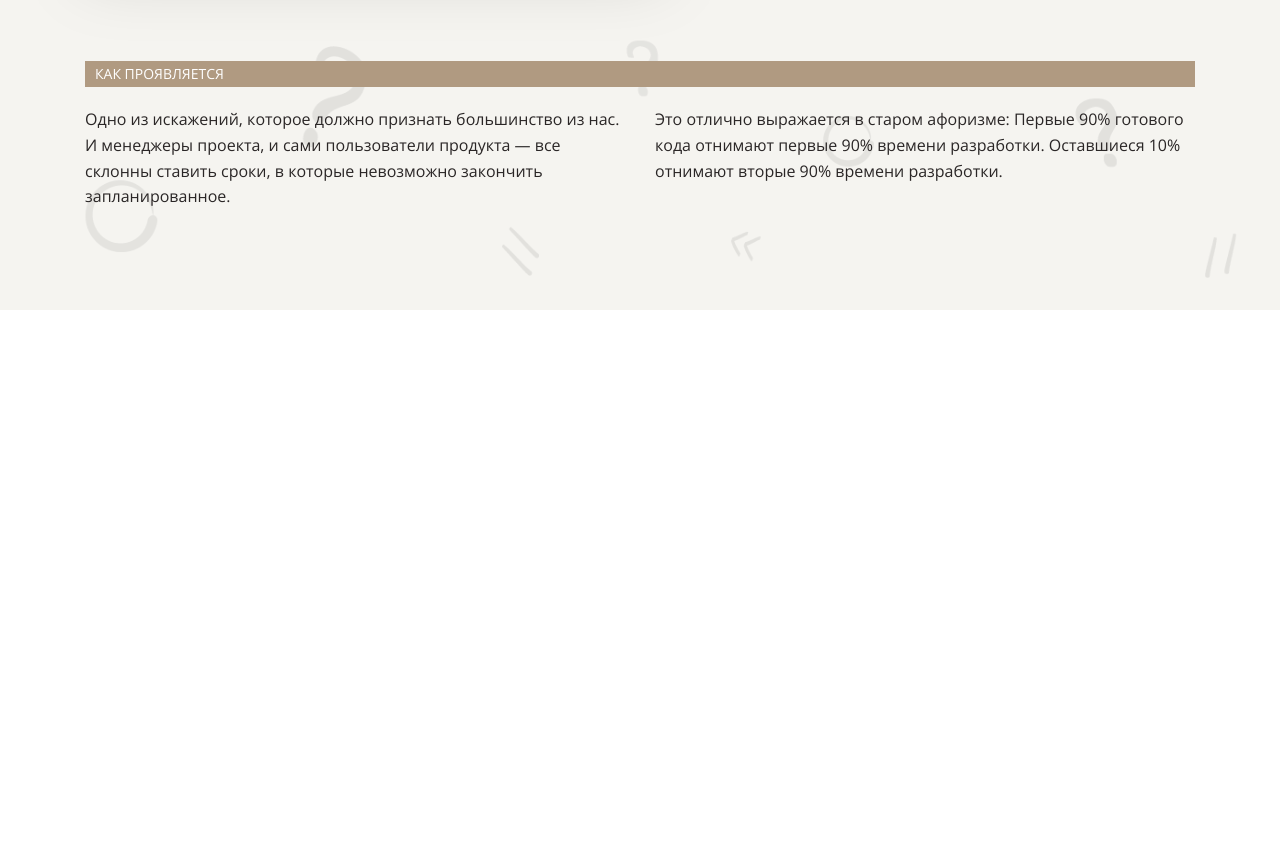
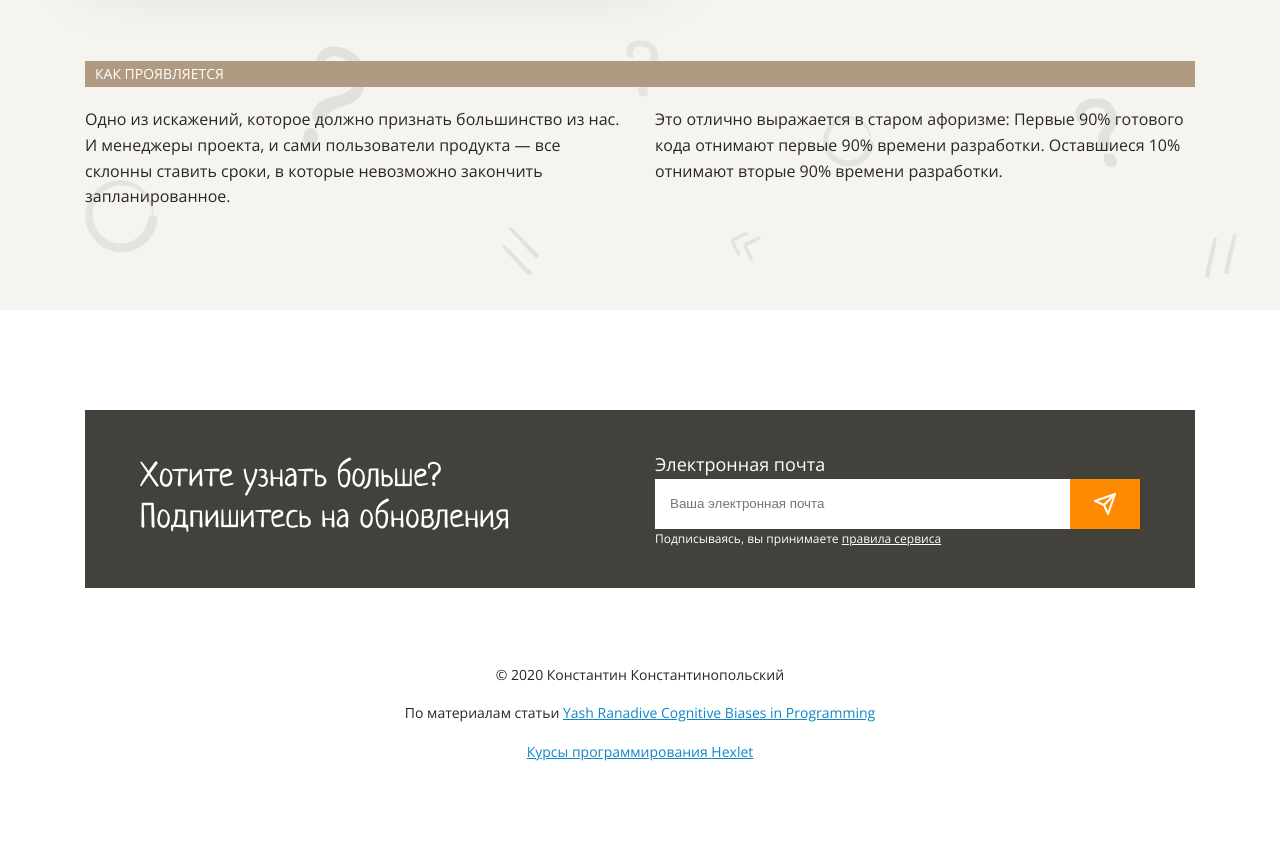
Before and after one commit to ChukovAndrey/layout-designer-project-58, a website: page src/index.html in a window 1280 px wide. Shown: the part 6794-7654 px from the top of the page. Before the commit the page ends 7104 px from the top, so only its background shows below. Drawn offline with Linux system fonts and the light colour scheme.

Commit message:
feat: add footer

```diff
--- a/src/index.html
+++ b/src/index.html
@@ -162,6 +162,27 @@
         </div>
       </section>
     </main>
-    <footer></footer>
+    <footer>
+      <div class="container">
+        <div class="subscription">
+          <h2 class="subscription-title">Хотите узнать больше?<br>Подпишитесь на обновления</h2>
+          <form action="#">
+            <h3 class="email-title">Электронная почта</h3>
+            <div class="email-block">
+              <input class="email-input" type="email" placeholder="Ваша электронная почта">
+              <button class="email-button"></button>
+            </div>
+            <div class="terms-of-service">
+              Подписываясь, вы принимаете <a href="#">правила сервиса</a>
+            </div>
+          </form>
+        </div>
+        <div class="links">
+          <div class="links-author">© 2020 Константин Константинопольский</div>
+          <div class="links-materials">По материалам статьи <a href="#">Yash Ranadive Cognitive Biases in Programming</a></div>
+          <a href="#" class="links-course">Курсы программирования Hexlet</a>
+        </div>
+      </div>
+    </footer>
   </body>
 </html>
--- a/src/styles/style.css
+++ b/src/styles/style.css
@@ -292,3 +292,83 @@ h3 {
 .section-depreciation .effect-text-item {
   color: var(--white);
 }
+
+footer {
+  padding-top: 100px;
+}
+
+.subscription {
+  display: flex;
+  align-items: center;
+  justify-content: space-between;
+  padding: 40px 55px;
+
+  background-color: var(--primary-dark);
+}
+
+.subscription-title {
+  color: var(--white);
+  font-size: 34px;
+}
+
+.email-title {
+  color: var(--white);
+  font: 18px/28.8px OpenSans, sans-serif;
+}
+
+.email-block {
+  display: flex;
+}
+
+.email-input {
+  width: 415px;
+  height: 50px;
+  padding: 15px;
+
+  border: none;
+}
+
+.email-button {
+  width: 70px;
+  height: 50px;
+
+  background-color: var(--primary);
+  border: none;
+}
+
+.email-button::before {
+  display: block;
+  width: 100%;
+  height: 100%;
+
+  background: url("../assets/images/send.svg") center no-repeat;
+
+  content: "";
+}
+
+.terms-of-service {
+  color: var(--white);
+  font: 12px/19.2px OpenSans, sans-serif;
+}
+
+.terms-of-service a {
+  color: var(--white);
+}
+
+.links {
+  width: 471px;
+  margin: 0 auto;
+  padding: 76px 0 97px;
+
+  font: 14px/22.4px OpenSans, sans-serif;
+  text-align: center;
+}
+
+.links > * {
+  margin-bottom: 16px;
+}
+
+.links-materials a,
+.links-course {
+  color: var(--blue);
+}
```
